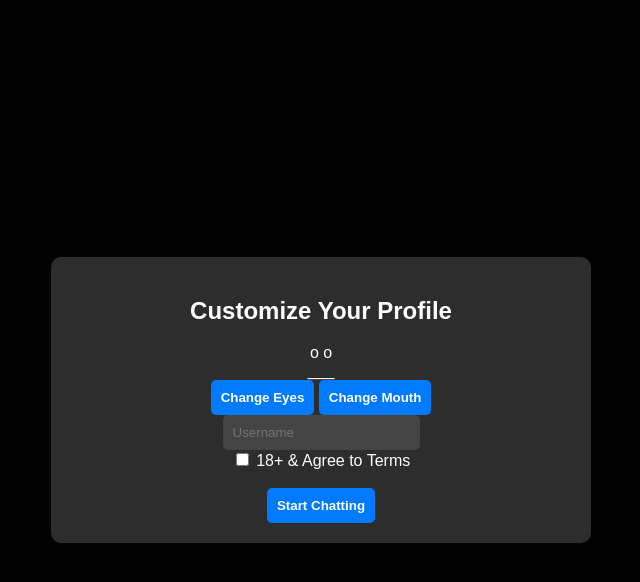
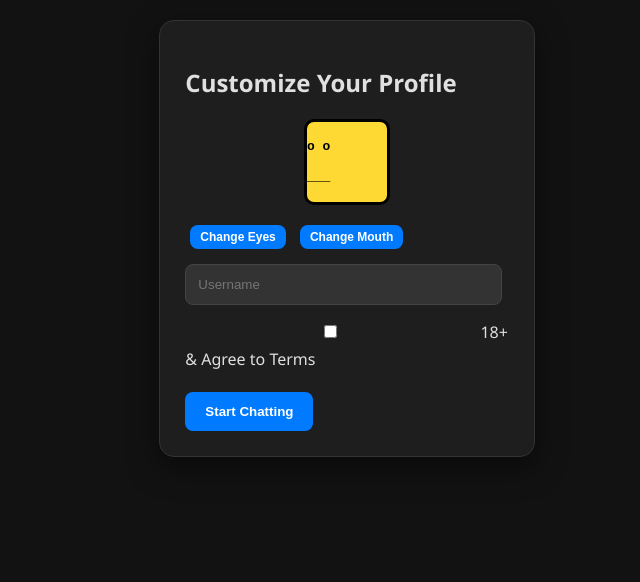
Before and after one commit to oantestingoan/my-chat-app, a website: page index.html in a window 1280 px wide. Shown: the whole page, without its empty margins (319-959 px from the left). Drawn offline with nearby package versions, Linux system fonts and the light colour scheme; no server answers.

Commit message:
Update style.css

```diff
--- a/style.css
+++ b/style.css
@@ -1,8 +1,11 @@
-body { font-family: sans-serif; background: #1a1a1a; color: white; display: flex; justify-content: center; padding: 20px; }
-#app, #modal { width: 100%; max-width: 500px; background: #2d2d2d; padding: 20px; border-radius: 10px; text-align: center; }
-#overlay { position: fixed; top: 0; left: 0; width: 100%; height: 100%; background: rgba(0,0,0,0.9); display: flex; align-items: center; justify-content: center; z-index: 100; }
-#messages { height: 350px; border: 1px solid #444; overflow-y: scroll; padding: 10px; margin-bottom: 10px; background: #111; text-align: left; }
-.input-area { display: flex; gap: 5px; }
-input { flex: 1; padding: 10px; background: #444; color: white; border: none; border-radius: 5px; }
-button { padding: 10px; cursor: pointer; border: none; background: #007bff; color: white; border-radius: 5px; font-weight: bold; }
-.box { margin: 20px 0; padding: 10px; border: 1px solid #444; }
+body { font-family: 'Segoe UI', Tahoma, Geneva, Verdana, sans-serif; background: #121212; color: #e0e0e0; display: flex; justify-content: center; margin: 0; padding: 20px; }
+#app, #modal { width: 100%; max-width: 450px; background: #1e1e1e; padding: 25px; border-radius: 15px; border: 1px solid #333; box-shadow: 0 10px 30px rgba(0,0,0,0.5); }
+#avatar-preview { background: #ffd933; color: black; width: 80px; height: 80px; margin: 0 auto 15px; border-radius: 10px; display: flex; flex-direction: column; justify-content: center; font-weight: bold; font-family: monospace; border: 3px solid #000; }
+.customizer button { padding: 5px 10px; margin: 5px; font-size: 12px; }
+#messages { height: 400px; overflow-y: auto; background: #000; border-radius: 10px; padding: 15px; margin-bottom: 15px; }
+.msg-row { margin-bottom: 8px; font-size: 14px; border-bottom: 1px solid #222; padding-bottom: 5px; }
+.chat-avatar { background: #ffd933; color: black; font-size: 10px; padding: 2px 5px; border-radius: 3px; margin-right: 5px; display: inline-block; vertical-align: middle; }
+input { width: 90%; padding: 12px; margin: 10px 0; background: #333; border: 1px solid #444; color: white; border-radius: 8px; }
+button { background: #007bff; color: white; border: none; padding: 12px 20px; border-radius: 8px; cursor: pointer; font-weight: bold; transition: 0.2s; }
+button:hover { background: #0056b3; transform: scale(1.02); }
+hr { border: 0; border-top: 1px solid #333; margin: 20px 0; }
```
